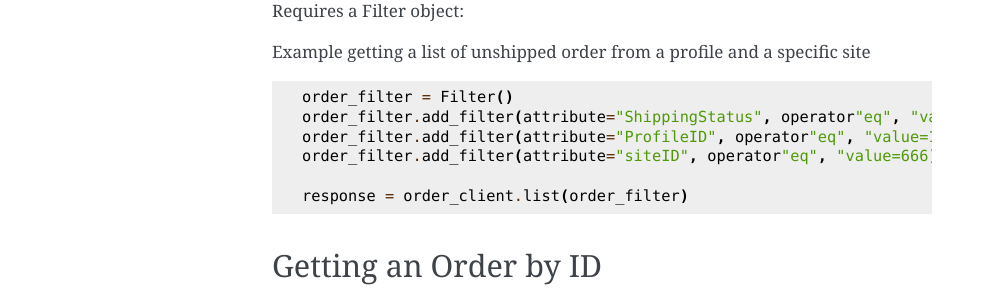
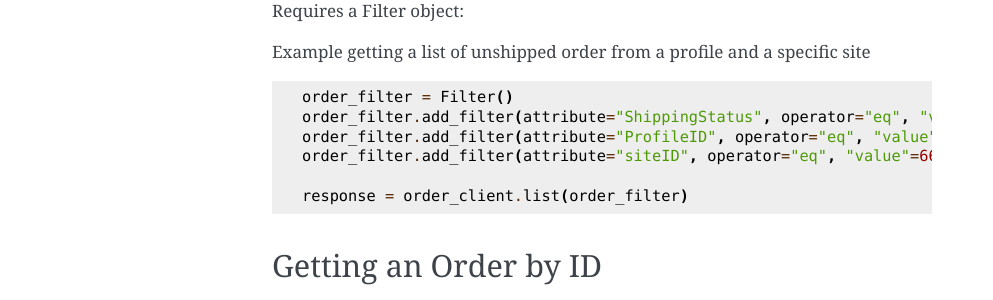
Before and after one commit to vickmu/rithum-api-wrapper, a Sphinx documentation site: the page built from docs/order_client.rst, in a window 1280 px wide. Shown: the part 767-1067 px from the top of the page, without its empty margins (148-1141 px from the left). Built offline with Sphinx 7.4.7, drawn with Linux system fonts in a browser that asks for light colours.

Commit message:
fixed a bug

```diff
--- a/docs/order_client.rst
+++ b/docs/order_client.rst
@@ -39,9 +39,9 @@ Example getting a list of unshipped order from a profile and a specific site
 .. code-block:: python
 
     order_filter = Filter()
-    order_filter.add_filter(attribute="ShippingStatus", operator"eq", "value="Unshipped")
-    order_filter.add_filter(attribute="ProfileID", operator"eq", "value=1234123)
-    order_filter.add_filter(attribute="siteID", operator"eq", "value=666)
+    order_filter.add_filter(attribute="ShippingStatus", operator="eq", "value"="Unshipped")
+    order_filter.add_filter(attribute="ProfileID", operator="eq", "value"=1234123)
+    order_filter.add_filter(attribute="siteID", operator="eq", "value"=666)
 
     response = order_client.list(order_filter)
 
```
